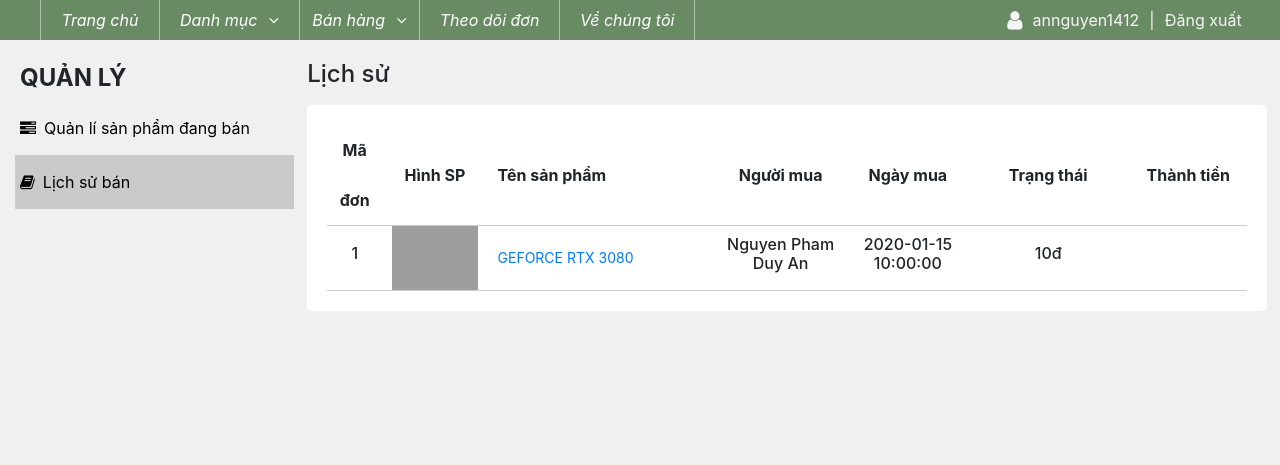
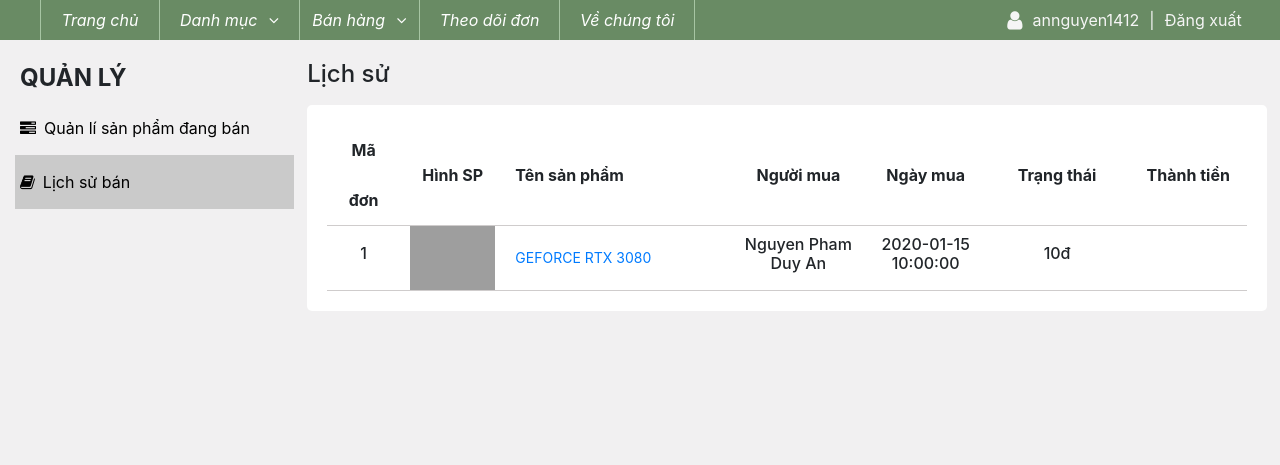
Before and after one commit to baosonnguyendang/web2, a PHP site: page /history.php in a window 1280 px wide. Shown: the part 70-535 px from the top of the page. Run offline with PHP 8.4, Linux system fonts and the light colour scheme; a user stored in the database is signed in; data comes from the database, SQL or seed files in the repository; tables that the repository leaves empty hold one stand-in row (values such as "Sample post"); grey boxes are pictures that could not be loaded.

Commit message:
edit width

```diff
--- a/history.php
+++ b/history.php
@@ -106,13 +106,13 @@
                     <table style="width: 100%;">
                         <thead>
                             <tr>
-                                <th style='width: 6%'>Mã đơn</th>
+                                <th style='width: 8%'>Mã đơn</th>
                                 <th style='width: 10%'>Hình SP</th>
                                 <th style='width: 25%; text-align: left'>Tên sản phẩm</th>
                                 <th style='width: 15%'>Người mua</th>
                                 <th style='width: 13%'>Ngày mua</th>
                                 <th style='width: 13%'>Trạng thái</th>
-                                <th style='width: 18%'>Thành tiền</th>
+                                <th style='width: 16%'>Thành tiền</th>
                             </tr>
                         </thead>
                         <tbody>
@@ -126,7 +126,7 @@
                                 $data = $mysqli->query($sql)->fetch_all();
                                 $html_string = "
                                     <tr>
-                                        <td style='width: 6%' rowspan = '" . count($data) . "'><h6>$order_id[0]</h6></td>
+                                        <td style='width: 8%' rowspan = '" . count($data) . "'><h6>$order_id[0]</h6></td>
                                 ";
                                 $flag =0;
                                 foreach($data as $item){
@@ -151,7 +151,7 @@
                                                 $html_string .= "<td style='width: 13%' rowspan = '" . count($data) . "'><h4 style='margin: 0'><span class='badge badge-warning'>$item[5]</span></h4></td>";
                                                 break;
                                         }
-                                        $html_string .= "<td style='width: 18%' rowspan = '" . count($data) . "'><h6>".number_format($item[6])."đ</h6></td>";
+                                        $html_string .= "<td style='width: 16%' rowspan = '" . count($data) . "'><h6>".number_format($item[6])."đ</h6></td>";
                                         $html_string .= "</tr>";
                                         $flag++;
                                     } else {
```
